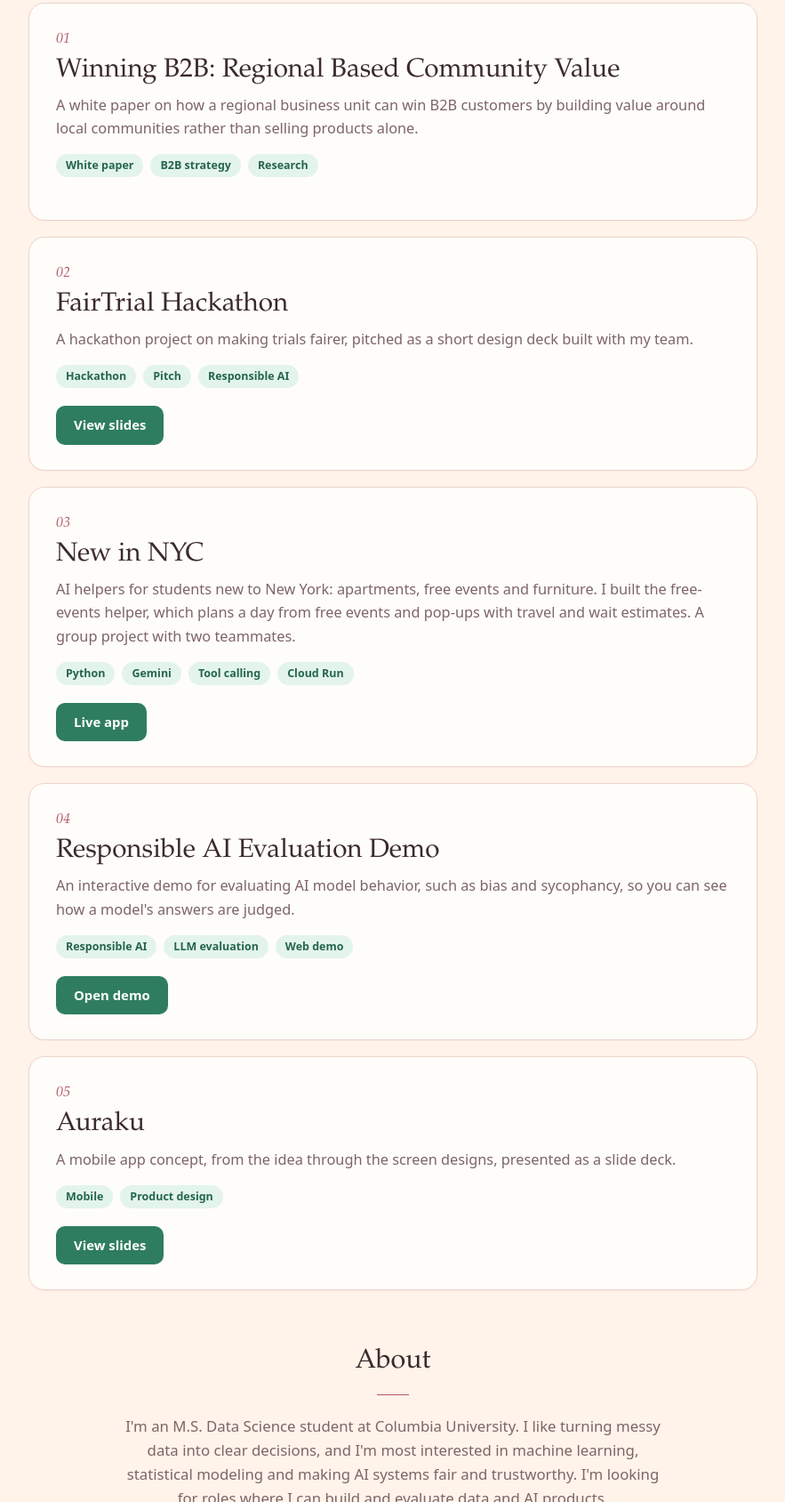
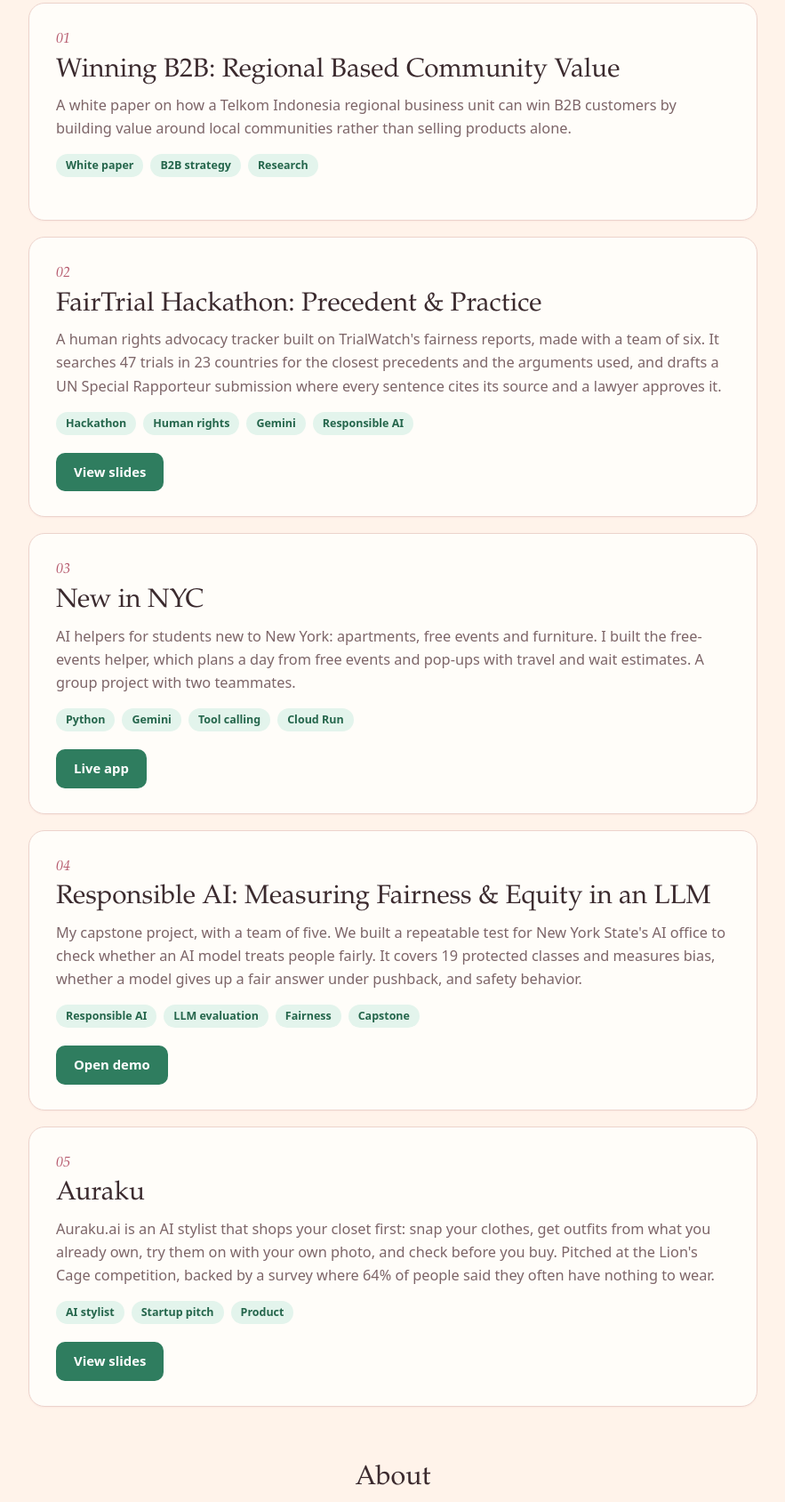
Before and after one commit to ungu-maharunti/portfolio, a plain HTML site: page index.html in a window 1280 px wide. Shown: the part 882-2570 px from the top of the page at 89% size, without its empty margins (198-1081 px from the left). Drawn offline with Linux system fonts and the light colour scheme.

Commit message:
Update project descriptions for four portfolio cards
Rewrite the white paper, FairTrial, Responsible AI capstone and Auraku
cards using the team's own write-ups, and adjust their tags.

Co-Authored-By: Claude Sonnet 5.5 <noreply@anthropic.com>

```diff
--- a/index.html
+++ b/index.html
@@ -197,15 +197,15 @@
         <article class="project reveal">
           <div class="num">01</div>
           <h3>Winning B2B: Regional Based Community Value</h3>
-          <p>A white paper on how a regional business unit can win B2B customers by building value around local communities rather than selling products alone.</p>
+          <p>A white paper on how a Telkom Indonesia regional business unit can win B2B customers by building value around local communities rather than selling products alone.</p>
           <div class="tags"><span>White paper</span><span>B2B strategy</span><span>Research</span></div>
         </article>
 
         <article class="project reveal">
           <div class="num">02</div>
-          <h3>FairTrial Hackathon</h3>
-          <p>A hackathon project on making trials fairer, pitched as a short design deck built with my team.</p>
-          <div class="tags"><span>Hackathon</span><span>Pitch</span><span>Responsible AI</span></div>
+          <h3>FairTrial Hackathon: Precedent &amp; Practice</h3>
+          <p>A human rights advocacy tracker built on TrialWatch's fairness reports, made with a team of six. It searches 47 trials in 23 countries for the closest precedents and the arguments used, and drafts a UN Special Rapporteur submission where every sentence cites its source and a lawyer approves it.</p>
+          <div class="tags"><span>Hackathon</span><span>Human rights</span><span>Gemini</span><span>Responsible AI</span></div>
           <div class="links">
             <a href="https://canva.link/vftndsw6tmq4to3">View slides</a>
           </div>
@@ -223,9 +223,9 @@
 
         <article class="project reveal">
           <div class="num">04</div>
-          <h3>Responsible AI Evaluation Demo</h3>
-          <p>An interactive demo for evaluating AI model behavior, such as bias and sycophancy, so you can see how a model's answers are judged.</p>
-          <div class="tags"><span>Responsible AI</span><span>LLM evaluation</span><span>Web demo</span></div>
+          <h3>Responsible AI: Measuring Fairness &amp; Equity in an LLM</h3>
+          <p>My capstone project, with a team of five. We built a repeatable test for New York State's AI office to check whether an AI model treats people fairly. It covers 19 protected classes and measures bias, whether a model gives up a fair answer under pushback, and safety behavior.</p>
+          <div class="tags"><span>Responsible AI</span><span>LLM evaluation</span><span>Fairness</span><span>Capstone</span></div>
           <div class="links">
             <a href="https://rai-eval-demo.vercel.app/">Open demo</a>
           </div>
@@ -234,8 +234,8 @@
         <article class="project reveal">
           <div class="num">05</div>
           <h3>Auraku</h3>
-          <p>A mobile app concept, from the idea through the screen designs, presented as a slide deck.</p>
-          <div class="tags"><span>Mobile</span><span>Product design</span></div>
+          <p>Auraku.ai is an AI stylist that shops your closet first: snap your clothes, get outfits from what you already own, try them on with your own photo, and check before you buy. Pitched at the Lion's Cage competition, backed by a survey where 64% of people said they often have nothing to wear.</p>
+          <div class="tags"><span>AI stylist</span><span>Startup pitch</span><span>Product</span></div>
           <div class="links">
             <a href="https://docs.google.com/presentation/d/1RvXUAgDj1EPnOD99CM0iKH0SrMqX7mlqIbELkJtCztI/edit?usp=sharing">View slides</a>
           </div>
```
